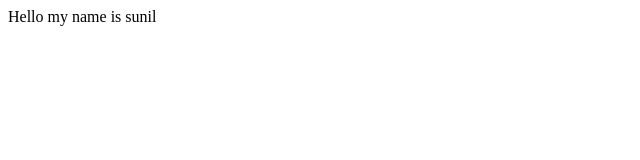
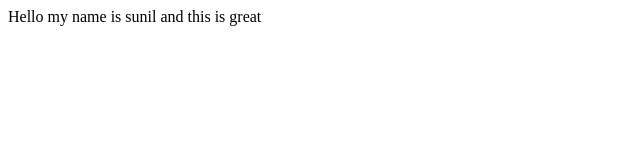
Before and after one commit to scherbatsky-jr/scherbatsky-jr.github.io, a Gatsby site: page / in a window 1280 px wide. Shown: the whole page, without its empty margins (0-640 px from the left). Built offline with nearby package versions, Linux system fonts and the light colour scheme; Gatsby itself is replaced by a stand-in of ours.

Commit message:
fix: index js

```diff
--- a/src/pages/index.js
+++ b/src/pages/index.js
@@ -3,7 +3,7 @@
 const IndexPage = () => {
   return (
     <main>
-      Hello my name is sunil
+      Hello my name is sunil and this is great
     </main>
   )
 }
```
